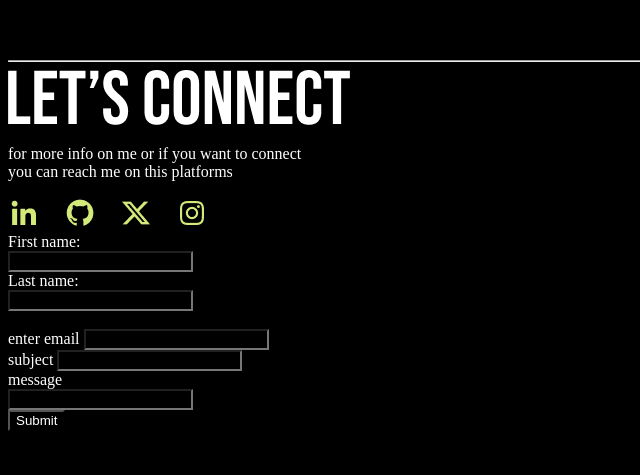
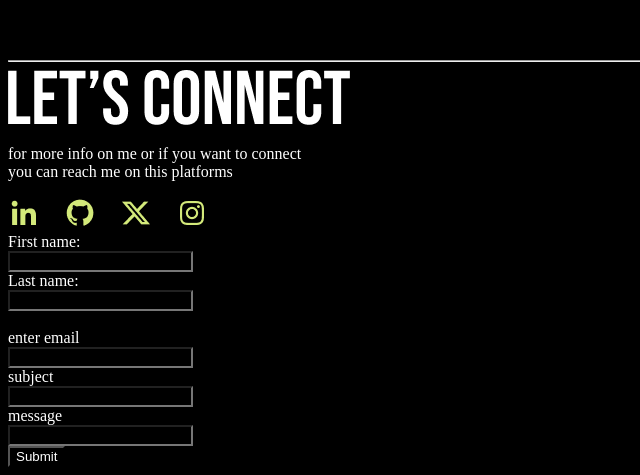
Before and after one commit to ethanrahim/capstone-project-riftkoders, a plain HTML site: page index.html in a window 1280 px wide. Shown: the part 4780-5255 px from the top of the page, without its empty margins (0-640 px from the left). Before the commit the page ends 5219 px from the top, so only its background shows below. Drawn offline with nearby package versions, Linux system fonts and the light colour scheme.

Commit message:
finished adding form

```diff
--- a/index.html
+++ b/index.html
@@ -98,21 +98,27 @@
   <img src="./images/Let’s connect.png" alt="">
   <p>for more info on me or if you want to connect <br> you can reach me on this platforms</p>
   <img src="./images/Frame 13.png" alt="">
+
+
+
+
+</div>
+<div class="form">
   <form action="/action_page.php">
     <label for="fname">First name:</label><br>
     <input type="text" id="fname" name="fname" value=""><br>
     <label for="lname">Last name:</label><br>
     <input type="text" id="lname" name="lname" value=""><br><br>
-    <label for="email">enter email</label>
+    <label for="email">enter email</label><br>
     <input type="text" id="email" name="email" value=""><br>
-    <label for="subject" >subject</label>
+    <label for="subject" >subject</label><br>
     <input type="text" id="subject" name="subject" value=""><br>
     <label for="message">message</label><br>
-    <input type="text" id="message" name="message" value="">
+    <input type="text" id="message" name="message" value=""><br>
+    <input type="submit" id="submit" value="Submit">
 
   </form>
-    <input type="submit" value="Submit">
-  </form>
+  <!-- <button class="SUBMIT">SUBMIT</button> -->
 </div>
 </div>
 
```
